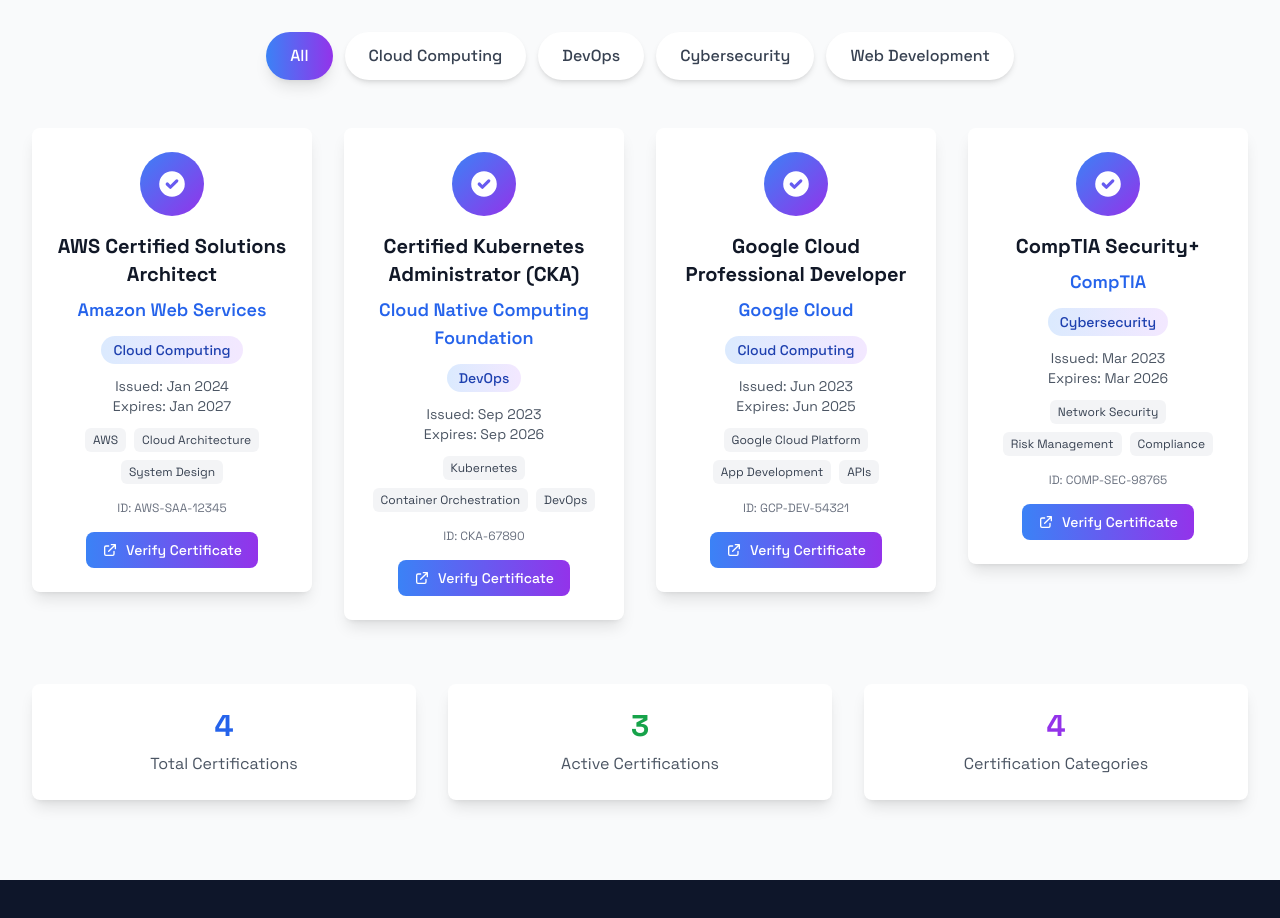
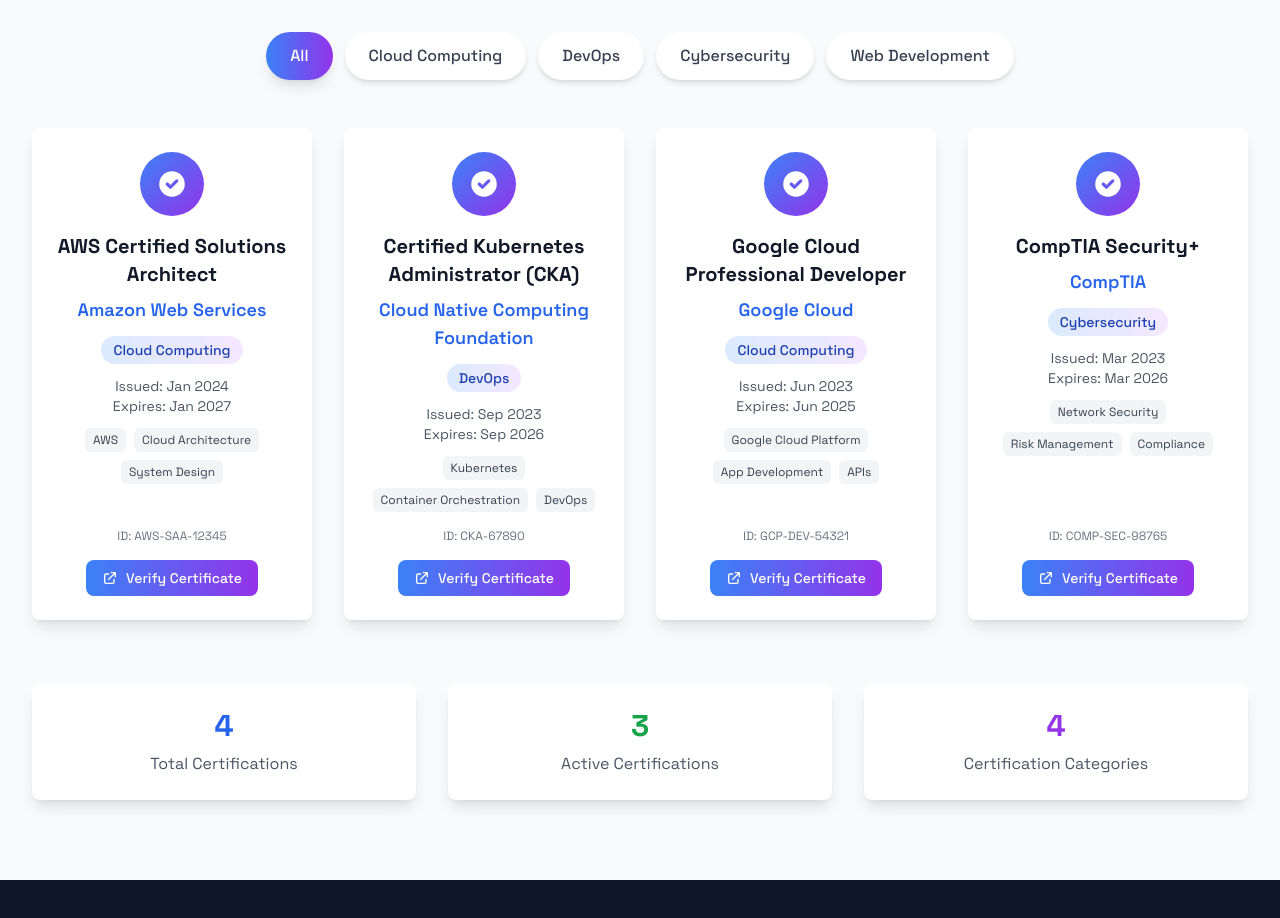
Before and after one commit to vezzil/Portfolio-Lukman, a Vue app: page / in a window 1280 px wide. Shown: the part 3980-4898 px from the top of the page. Built offline with nearby package versions, Linux system fonts and the light colour scheme.

Commit message:
Improve CertificationCard layout and spacing
Added flex and h-full classes to ensure the card stretches vertically and its content is spaced consistently. The skills section now grows to fill available space, and the verify button is anchored to the bottom for better visual alignment.

```diff
--- a/src/components/Certifications/CertificationCard.vue
+++ b/src/components/Certifications/CertificationCard.vue
@@ -1,6 +1,6 @@
 <template>
   <div
-    class="bg-white dark:bg-gray-800 rounded-lg shadow-lg p-6 hover:shadow-xl transition-all duration-300 transform hover:-translate-y-1"
+    class="bg-white dark:bg-gray-800 rounded-lg shadow-lg p-6 hover:shadow-xl transition-all duration-300 transform hover:-translate-y-1 h-full flex flex-col"
   >
     <!-- Certificate Badge/Image -->
     <div class="flex justify-center mb-4">
@@ -47,7 +47,7 @@
     </div>
 
     <!-- Skills -->
-    <div class="mb-4">
+    <div class="mb-4 flex-grow">
       <div class="flex flex-wrap justify-center gap-2">
         <span
           v-for="skill in certification.skills"
@@ -65,7 +65,7 @@
     </div>
 
     <!-- Verify Button -->
-    <div class="text-center">
+    <div class="text-center mt-auto">
       <a
         :href="certification.verificationUrl"
         target="_blank"
```
